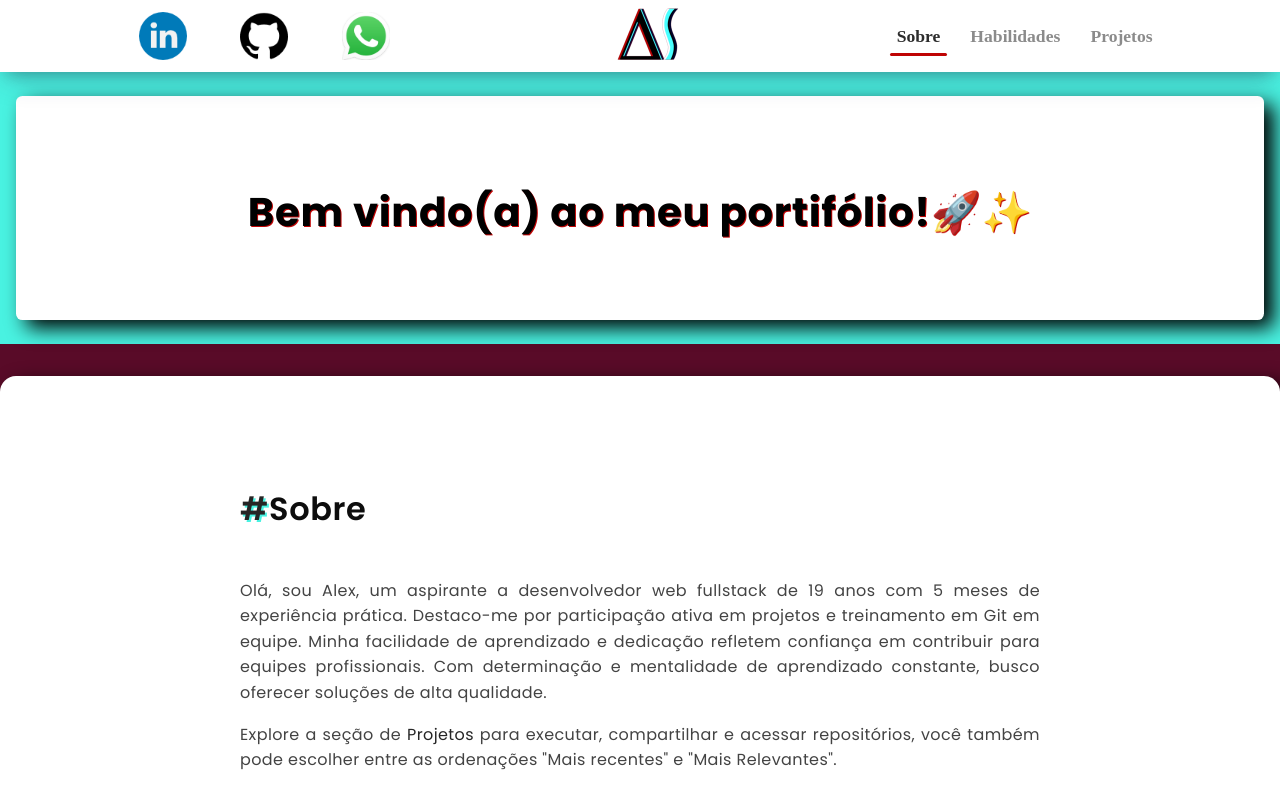
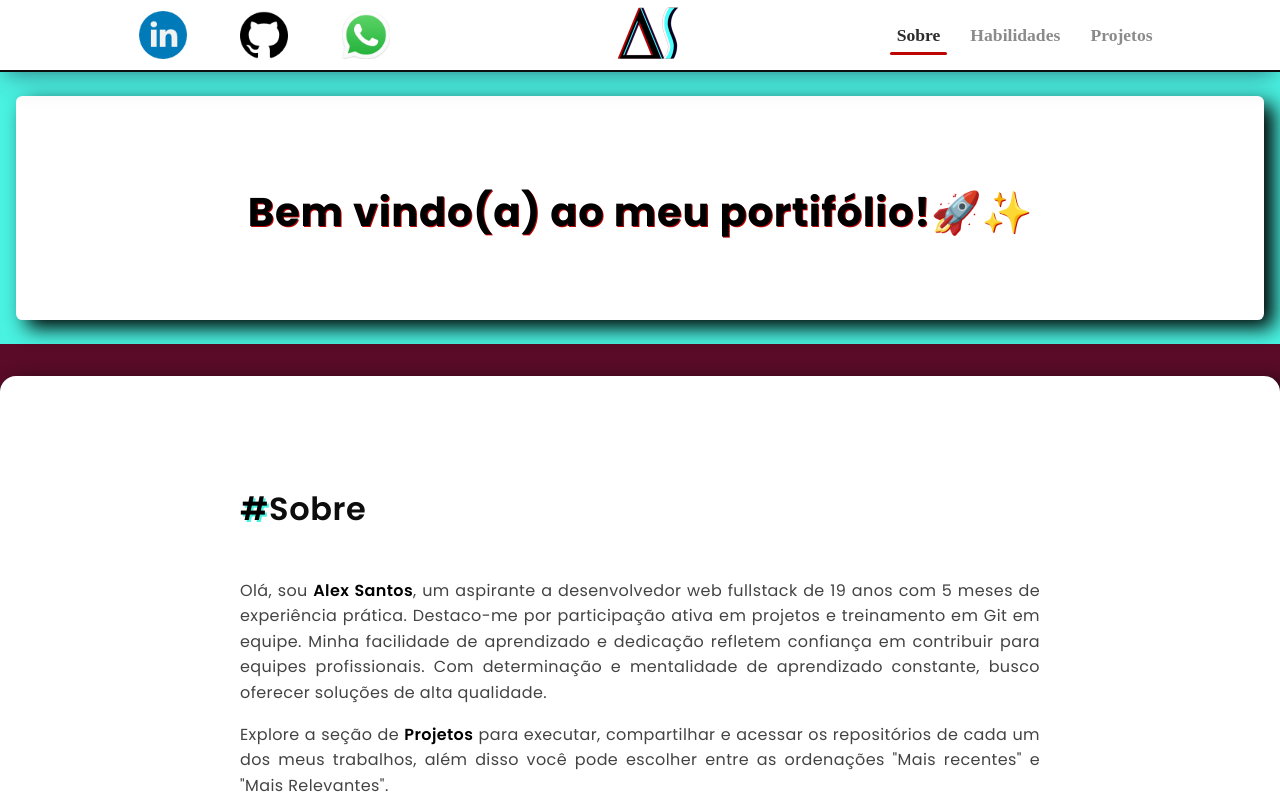
Before and after one commit to alexsantos-dev/AS_Front_Portifolio, a React (Vite) app: page / in a window 1280 px wide. Shown: the top 800 px of the page. Built offline with nearby package versions, Linux system fonts and the light colour scheme; no server answers.

Commit message:
ajustes de estilo

```diff
--- a/src/components/Navbar.styled.jsx
+++ b/src/components/Navbar.styled.jsx
@@ -39,6 +39,8 @@ export const Nav = styled.nav`
   z-index: 10;
   box-shadow: rgba(50, 50, 93, 0.25) 0px 13px 27px -5px,
     rgba(0, 0, 0, 0.3) 0px 8px 16px -8px;
+  border-bottom: 2px solid #0d0d0d;
+
   div.btn {
     display: none;
   }
--- a/src/components/Secoes.jsx
+++ b/src/components/Secoes.jsx
@@ -75,17 +75,18 @@ export function Secoes() {
           <span>#</span>Sobre
         </h2>
         <p>
-          Olá, sou Alex, um aspirante a desenvolvedor web fullstack de 19 anos
-          com 5 meses de experiência prática. Destaco-me por participação ativa
-          em projetos e treinamento em Git em equipe. Minha facilidade de
-          aprendizado e dedicação refletem confiança em contribuir para equipes
-          profissionais. Com determinação e mentalidade de aprendizado
-          constante, busco oferecer soluções de alta qualidade.
+          Olá, sou <span>Alex Santos</span>, um aspirante a desenvolvedor web
+          fullstack de 19 anos com 5 meses de experiência prática. Destaco-me
+          por participação ativa em projetos e treinamento em Git em equipe.
+          Minha facilidade de aprendizado e dedicação refletem confiança em
+          contribuir para equipes profissionais. Com determinação e mentalidade
+          de aprendizado constante, busco oferecer soluções de alta qualidade.
         </p>
         <p>
           Explore a seção de <span>Projetos</span> para executar, compartilhar e
-          acessar repositórios, você também pode escolher entre as ordenações
-          &quot;Mais recentes&quot; e &quot;Mais Relevantes&quot;.
+          acessar os repositórios de cada um dos meus trabalhos, além disso você
+          pode escolher entre as ordenações &quot;Mais recentes&quot; e
+          &quot;Mais Relevantes&quot;.
         </p>
       </section>
       <section id="Habilidades">
--- a/src/components/Secoes.styles.jsx
+++ b/src/components/Secoes.styles.jsx
@@ -46,8 +46,8 @@ export const SecoesContainer = styled.div`
 
   #Sobre {
     span {
-      font-weight: bold;
-      color: #252525;
+      font-family: Poppins-semiBold;
+      color: #000000;
     }
   }
 
@@ -74,14 +74,12 @@ export const SecoesContainer = styled.div`
       select {
         transition: all 0.4s ease-in-out;
         border-radius: 0.4em;
-        background: #49f2e1;
-        box-shadow: rgba(0, 0, 0, 0.16) 0px 1px 4px,
-          rgb(51, 51, 51) 0px 0px 0px 3px;
+        background-color: #83f7e9;
+        border: solid 1px #0d0d0d;
         font-size: 1em;
-        font-weight: 600;
+        font-weight: 500;
         padding: 0.4em;
         height: 2em;
-        border: none;
         outline: none;
       }
     }
```
